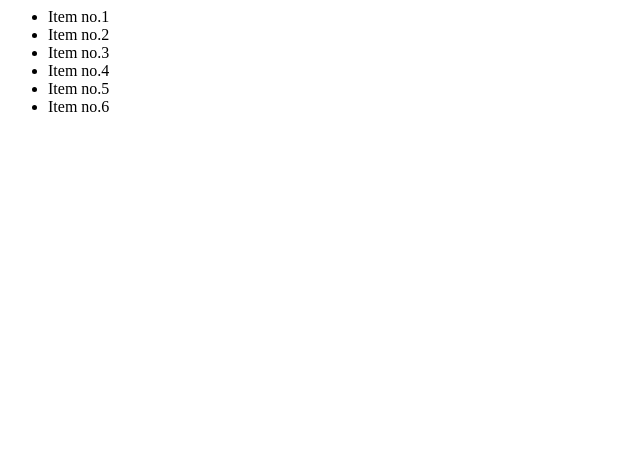
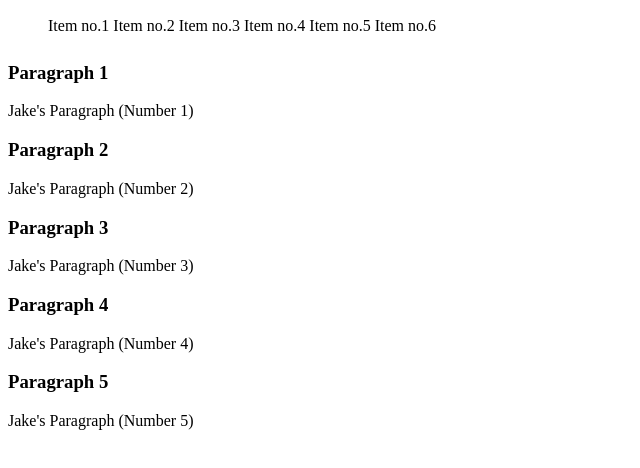
Before and after one commit to JakeCray/Emmet-Website, a plain HTML site: page index.html in a window 1280 px wide. Shown: the whole page, without its empty margins (0-640 px from the left). Drawn offline with Linux system fonts and the light colour scheme.

Commit message:
Updated index.html in Emmet-Website

```diff
--- a/index.html
+++ b/index.html
@@ -1,6 +1,19 @@
 <html>
+	<head>
+		<title>Jake Cray's Website</title>
+		<style>
+			ul{
+				list-style-type: none;
+			}
+			.nav li {
+  				display:inline;
+  				vertical-align:middle;
+  				line-height:35px;
+			}
+		</style>
+	</head>
 	<body>
-	<ul id="nav">
+		<ul class="nav">
 			<li class="nav1">Item no.1</li>
 			<li class="nav2">Item no.2</li>
 			<li class="nav3">Item no.3</li>
@@ -8,5 +21,19 @@
 			<li class="nav5">Item no.5</li>
 			<li class="nav6">Item no.6</li>
 		</ul>
+		<div>
+			<h3>Paragraph 1</h3>
+			<p>Jake's Paragraph (Number 1)</p>
+			<h3>Paragraph 2</h3>
+			<p>Jake's Paragraph (Number 2)</p>
+			<h3>Paragraph 3</h3>
+			<p>Jake's Paragraph (Number 3)</p>
+			<h3>Paragraph 4</h3>
+			<p>Jake's Paragraph (Number 4)</p>
+			<h3>Paragraph 5</h3>
+			<p>Jake's Paragraph (Number 5)</p>
+		</div>
 	</body>
+	<footer>
+	</footer>
 </html>
```
Lines whose indentation alone changed are shown as unchanged.
